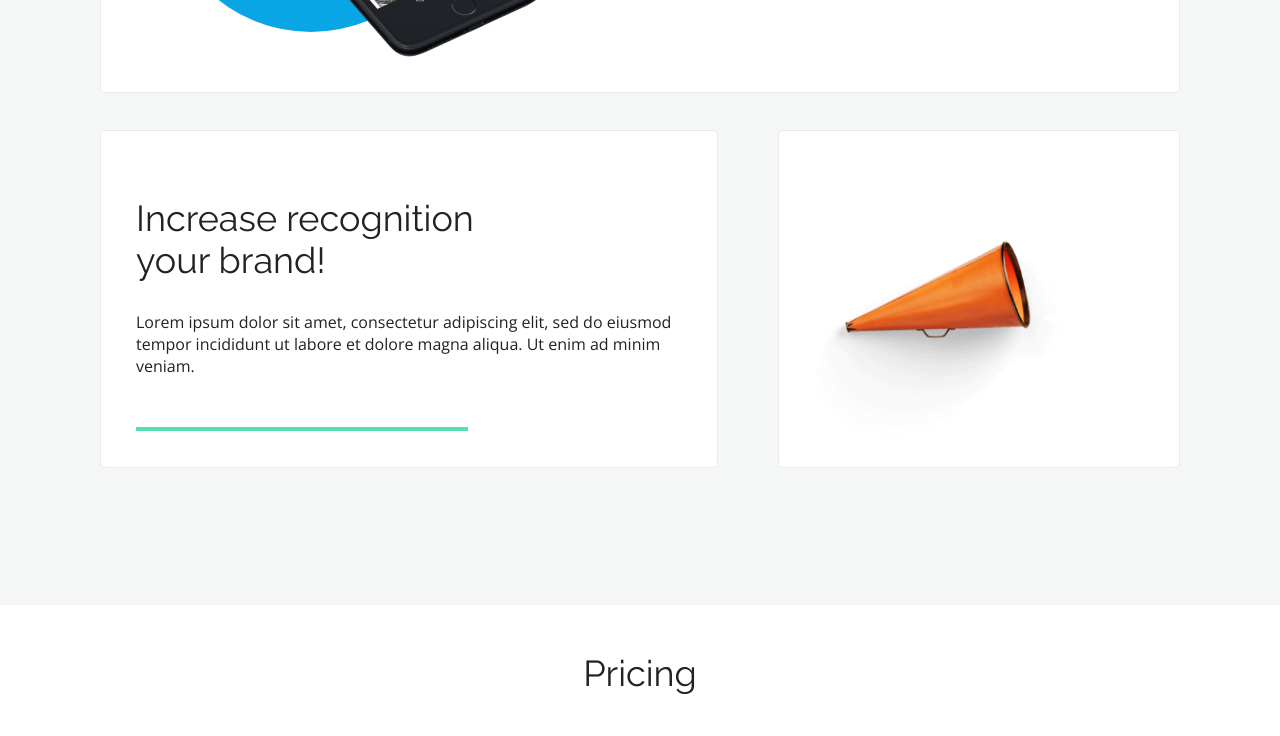
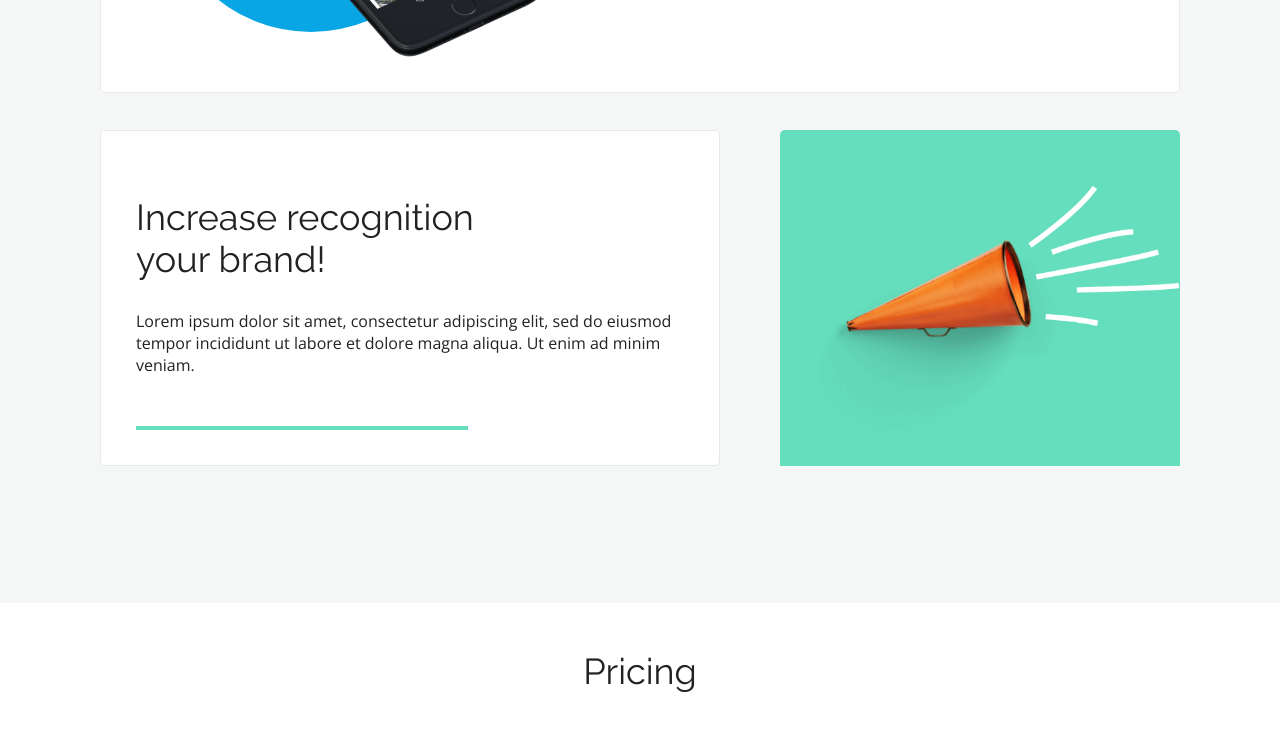
Before and after one commit to KatarzynaMenio/Portfolio, a website built with Parcel: page index.html in a window 1280 px wide. Shown: the part 1968-2704 px from the top of the page. Built offline with nearby package versions, Linux system fonts and the light colour scheme.

Commit message:
[SCSS, HTML] Fix colors

```diff
--- a/index.html
+++ b/index.html
@@ -127,8 +127,9 @@
                         enim ad minim veniam.
                     </p>
                 </div>
+
             </div>
-            <div class="benefits__single benefits__single--image benefits__card">
+            <div class=" benefits__card benefits__style">
                 <img src="assets/Trumpet.png" alt="Trumpet"/>
             </div>
         </div>
--- a/scss/content/_benefits.scss
+++ b/scss/content/_benefits.scss
@@ -118,6 +118,7 @@
     @include m.notebook {
       height: auto;
     }
+
     .benefits__text {
       .benefits__description {
         padding-right: 300px;
@@ -126,6 +127,7 @@
         }
       }
     }
+
     .benefits__image {
       display: flex;
       position: relative;
@@ -232,6 +234,8 @@
 
 .benefits__double {
   display: flex;
+  height: auto;
+  align-items: stretch;
 
   @include m.tablet {
     display: block;
@@ -239,7 +243,7 @@
 
   .benefits__single--solo {
     max-width: 623px;
-      padding-right: 40px;
+    margin-bottom: 0;
 
     @include m.tablet {
       max-width: 100%;
@@ -249,18 +253,17 @@
     .benefits__title {
       margin-top: 30px;
     }
-
-
   }
 
-    .benefits__single--image {
+  .benefits__card {
     flex-grow: 1;
     display: flex;
     align-items: center;
     justify-content: center;
-      background-color: c.$color-green;
-      border: none;
     margin-left: 60px;
+    margin-bottom: 37px;
+    background: c.$color-green;
+    border-radius: 5px;
 
     @include m.tablet {
       margin-left: 0;
@@ -270,10 +273,10 @@
       width: 400px;
       height: auto;
       margin-top: 55px;
+      background: c.$color-green;
     }
   }
 }
-
 
 
 //.benefits {
--- a/scss/variables/_colors.scss
+++ b/scss/variables/_colors.scss
@@ -1,7 +1,7 @@
 $color-primary: #08a6e4;
 $color-primary-shadow: rgba(7, 172, 230, .16);
 $color-redish: #FB3B64;
-$color-green: #55DFB4;
+$color-green: #65debe;
 $color-black: #000000;
 $color-white: #ffffff;
 $color-grey: #A5A5A5;
```
Lines whose indentation alone changed are shown as unchanged.
